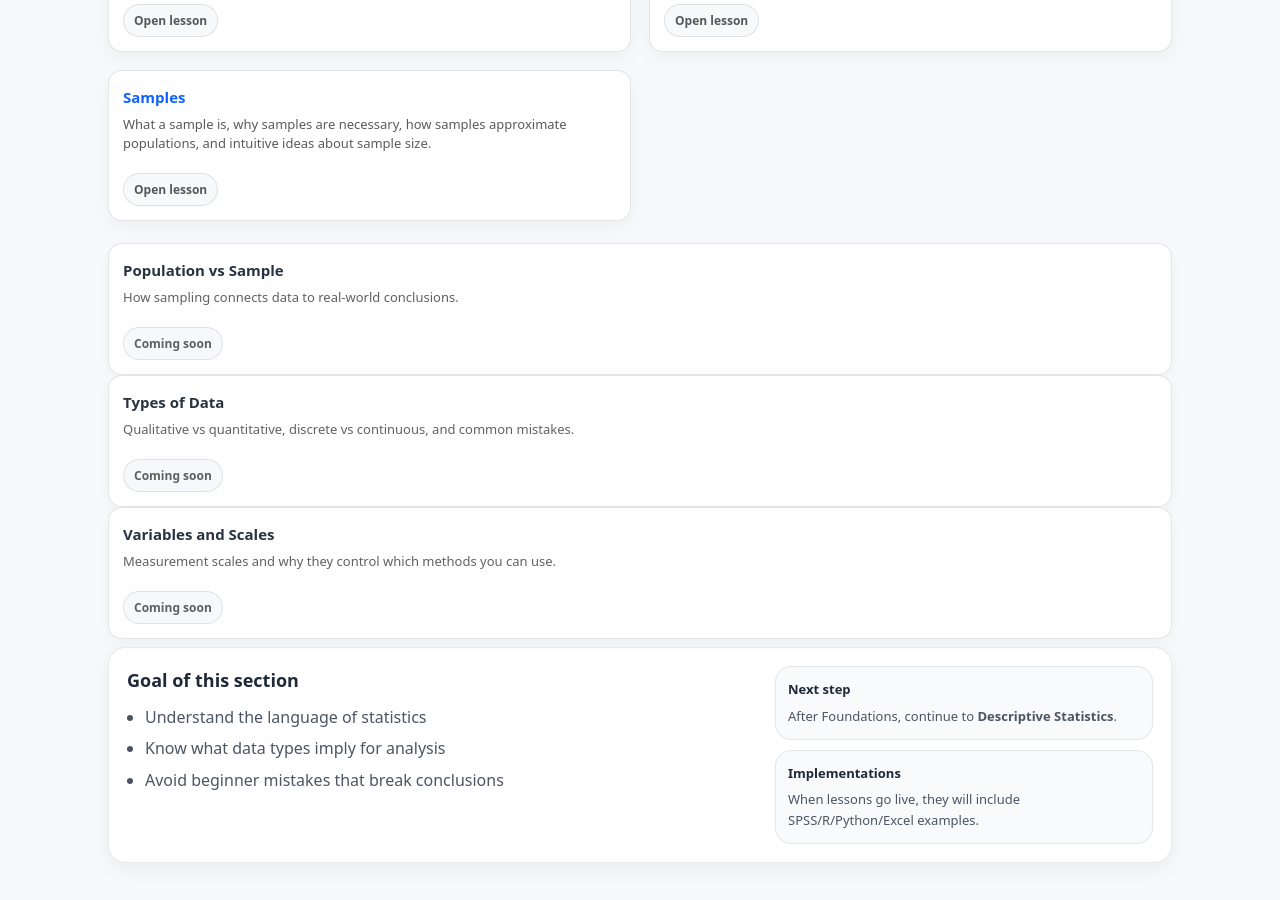
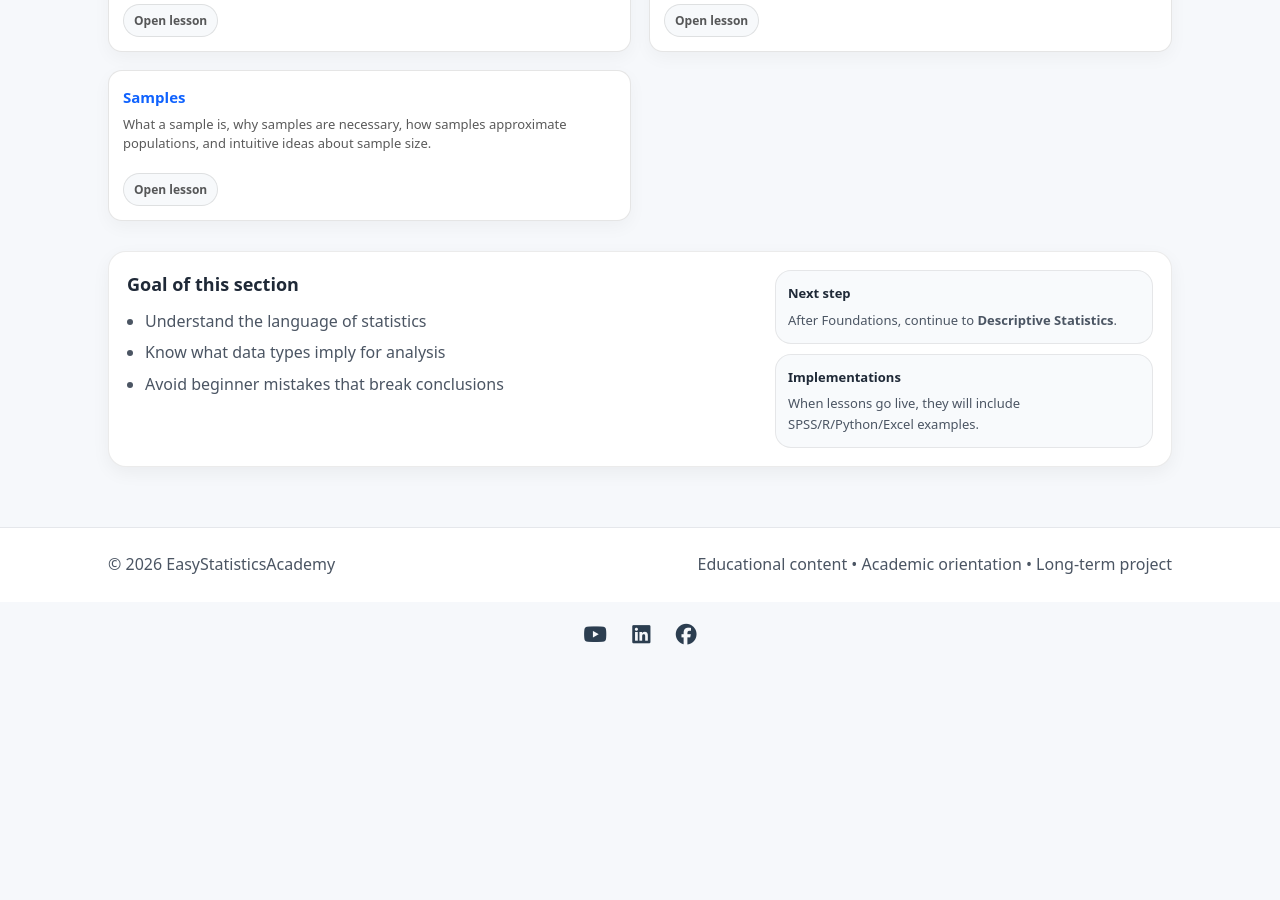
Before and after one commit to ammar-homaida-statistics/easystatisticsacademy, a Jekyll site: the page built from foundations/index.md, in a window 1280 px wide and 900 px high, scrolled down 1673 px. Built offline with Jekyll 4.4.1, drawn with Linux system fonts in a browser that asks for light colours; our own code applies the rules of GitHub Pages for plain Markdown files; after the commit the page ends 2324 px from its top, so only the background shows below that.

Commit message:
delete extra cards

```diff
--- a/foundations/index.md
+++ b/foundations/index.md
@@ -289,23 +289,7 @@ sidebar: true
 </div>
 </div>
 
-    <div class="card lesson-card is-soon">
-      <h3>Population vs Sample</h3>
-      <p>How sampling connects data to real-world conclusions.</p>
-      <span class="pill">Coming soon</span>
-    </div>
 
-    <div class="card lesson-card is-soon">
-      <h3>Types of Data</h3>
-      <p>Qualitative vs quantitative, discrete vs continuous, and common mistakes.</p>
-      <span class="pill">Coming soon</span>
-    </div>
-
-    <div class="card lesson-card is-soon">
-      <h3>Variables and Scales</h3>
-      <p>Measurement scales and why they control which methods you can use.</p>
-      <span class="pill">Coming soon</span>
-    </div>
 </section>
 
 <section class="section section-slim">
```
